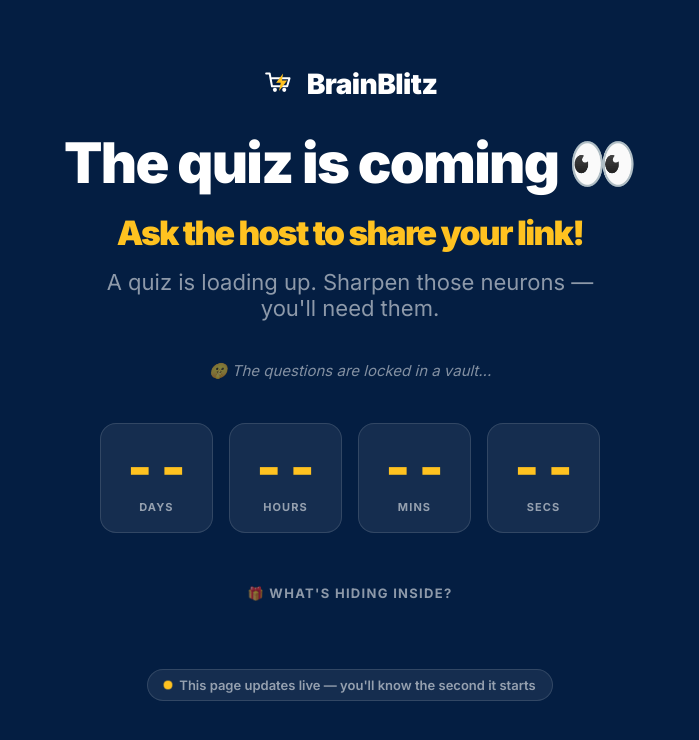
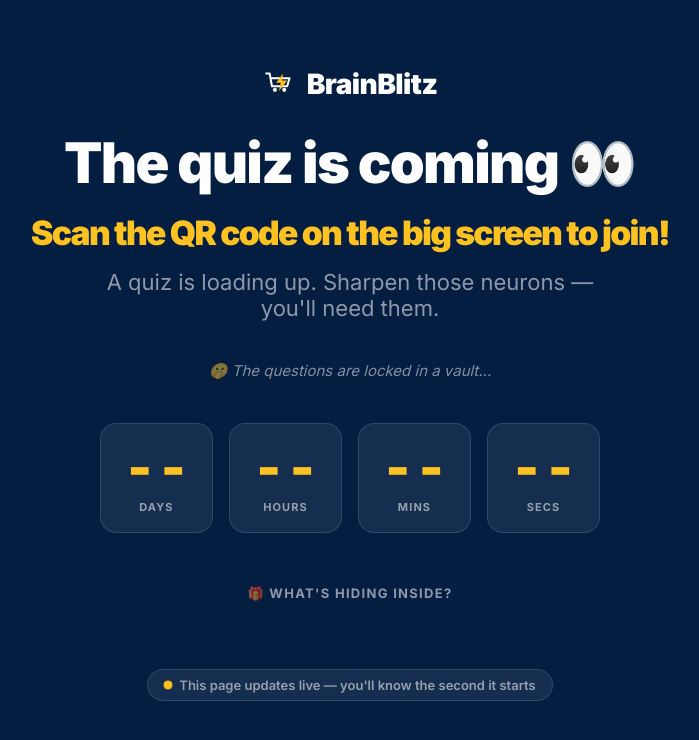
Before and after one commit to siddharthhp/quizblitz, a website: page public/teaser.html in a window 1280 px wide. Shown: the whole page, without its empty margins (290-989 px from the left). Drawn offline with nearby package versions, Linux system fonts and the light colour scheme.

Commit message:
fix: no-code teaser message -> scan QR on big screen

```diff
--- a/public/teaser.html
+++ b/public/teaser.html
@@ -399,7 +399,7 @@
       const params = new URLSearchParams(location.search);
       const code   = (params.get('code') || '').toUpperCase().trim();
       if (!code) {
-        document.querySelector('.headline').innerHTML = 'The quiz is coming 👀<br><span class="gold" style="font-size:0.6em;">Ask the host to share your link!</span>';
+        document.querySelector('.headline').innerHTML = 'The quiz is coming 👀<br><span class="gold" style="font-size:0.6em;">Scan the QR code on the big screen to join!</span>';
         return;
       }
 
```
